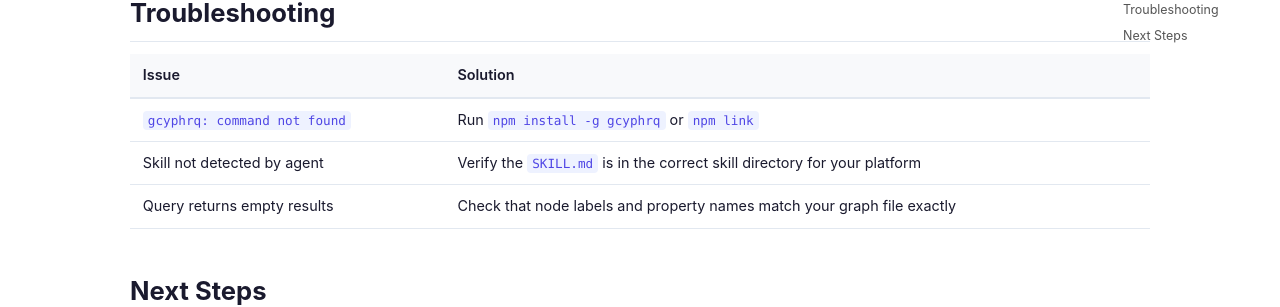
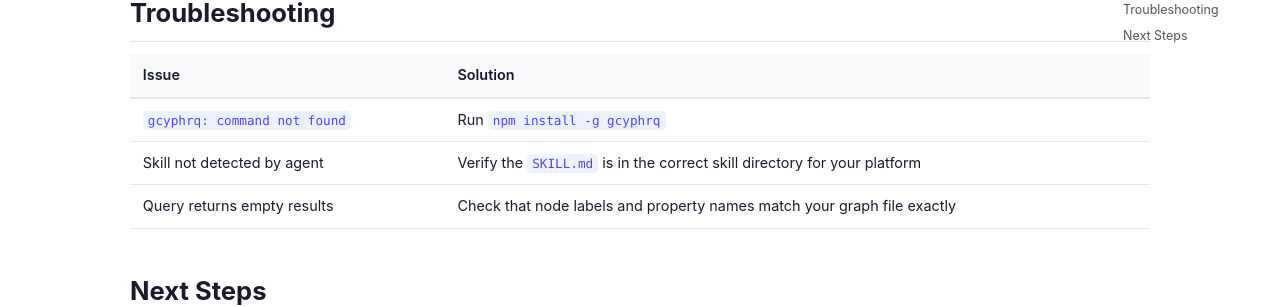
Before and after one commit to plelevier/gcyphrq, a Jekyll site: the page built from docs/skill.md, in a window 1280 px wide and 900 px high, scrolled down 5249 px. Shown: the part 264-571 px from the top of the window. Built offline with Jekyll 4.4.1, drawn with Linux system fonts in a browser that asks for light colours.

Commit message:
docs: split installation into Global CLI and Project Dependency sections (#68)
* docs: split installation instructions into Global CLI and Project Dependency sections

* docs: remove stale npm link reference from skill troubleshooting

```diff
--- a/docs/skill.md
+++ b/docs/skill.md
@@ -208,7 +208,7 @@ The skill file (`SKILL.md`) includes:
 
 | Issue | Solution |
 |---|---|
-| `gcyphrq: command not found` | Run `npm install -g gcyphrq` or `npm link` |
+| `gcyphrq: command not found` | Run `npm install -g gcyphrq` |
 | Skill not detected by agent | Verify the `SKILL.md` is in the correct skill directory for your platform |
 | Query returns empty results | Check that node labels and property names match your graph file exactly |
 
```
Also changed, not shown: README.md.
